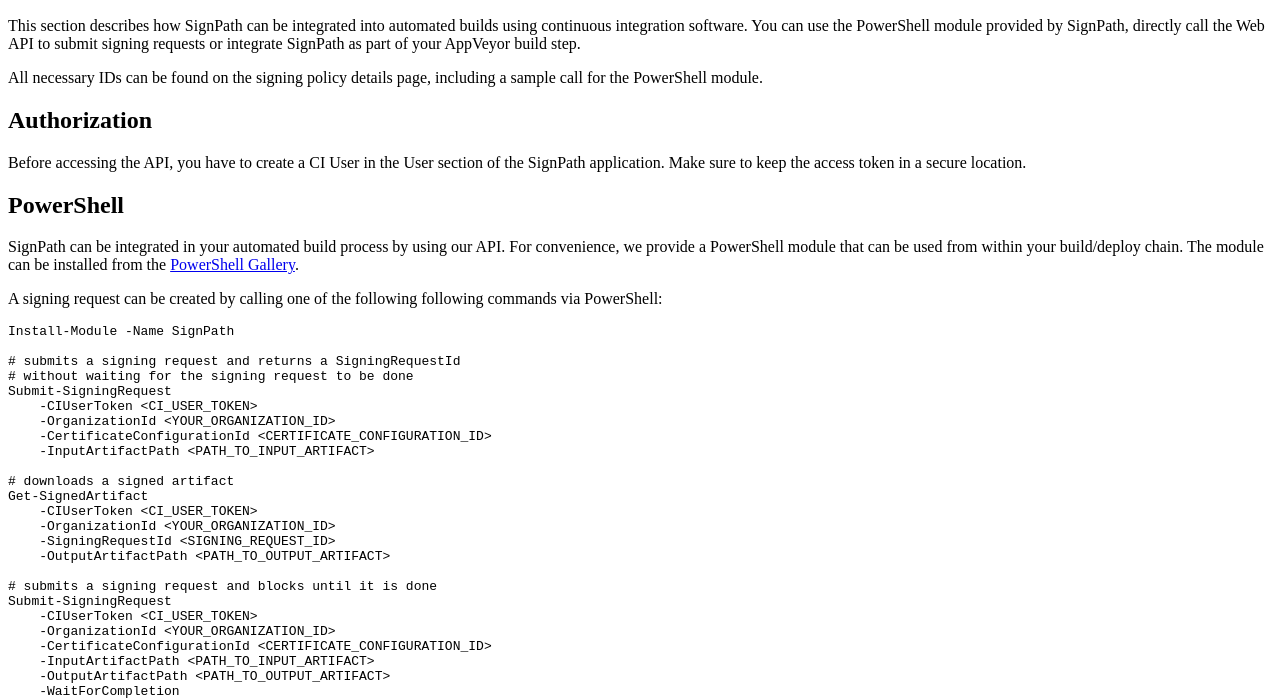
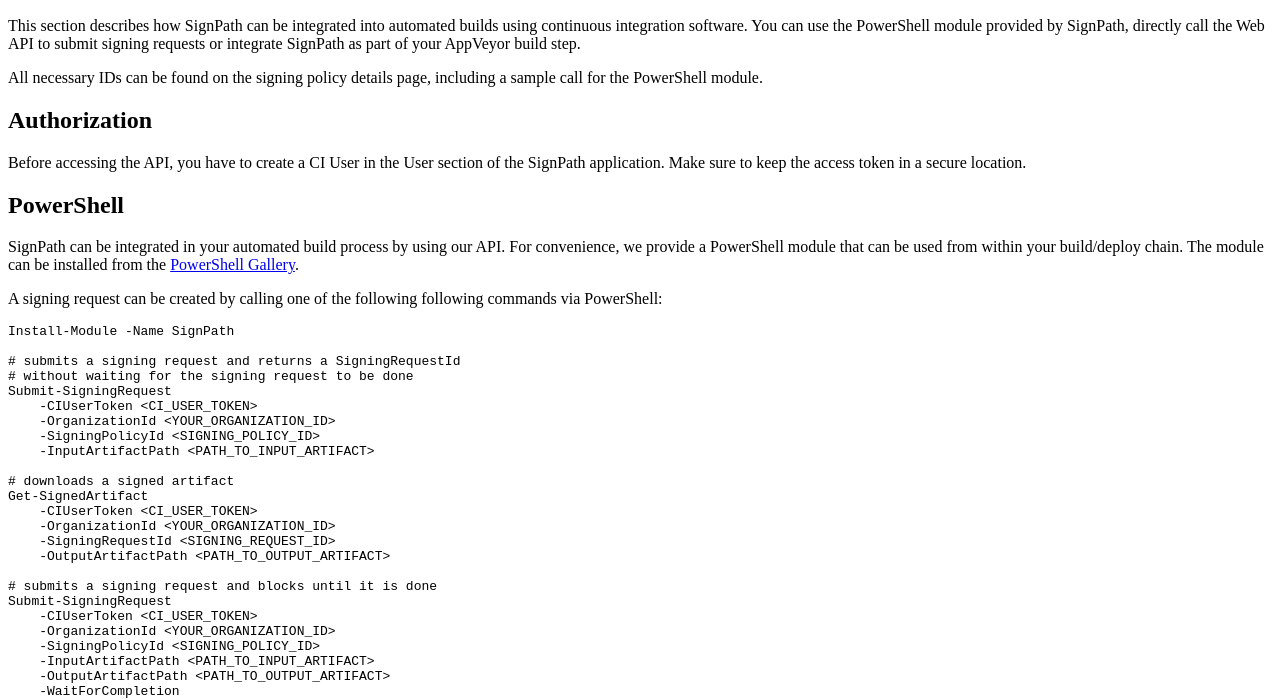
Before and after one commit to SignPath/Website-old, a plain HTML site: page documentation/build-system-integration.html in a window 1280 px wide. Shown: the part 110-810 px from the top of the page. Drawn offline with Linux system fonts and the light colour scheme.

Commit message:
fixed SigningPolicyId vs CertificateConfigurationId

```diff
--- a/documentation/build-system-integration.html
+++ b/documentation/build-system-integration.html
@@ -26,7 +26,7 @@
 Submit-SigningRequest
     -CIUserToken &lt;CI_USER_TOKEN&gt;
     -OrganizationId &lt;YOUR_ORGANIZATION_ID&gt;
-    -CertificateConfigurationId &lt;CERTIFICATE_CONFIGURATION_ID&gt;
+    -SigningPolicyId &lt;SIGNING_POLICY_ID&gt;
     -InputArtifactPath &lt;PATH_TO_INPUT_ARTIFACT&gt;
 
 # downloads a signed artifact
@@ -40,7 +40,7 @@
 Submit-SigningRequest
     -CIUserToken &lt;CI_USER_TOKEN&gt;
     -OrganizationId &lt;YOUR_ORGANIZATION_ID&gt;
-    -CertificateConfigurationId &lt;CERTIFICATE_CONFIGURATION_ID&gt;
+    -SigningPolicyId &lt;SIGNING_POLICY_ID&gt;
     -InputArtifactPath &lt;PATH_TO_INPUT_ARTIFACT&gt;
     -OutputArtifactPath &lt;PATH_TO_OUTPUT_ARTIFACT&gt;
     -WaitForCompletion</code></pre>
```
